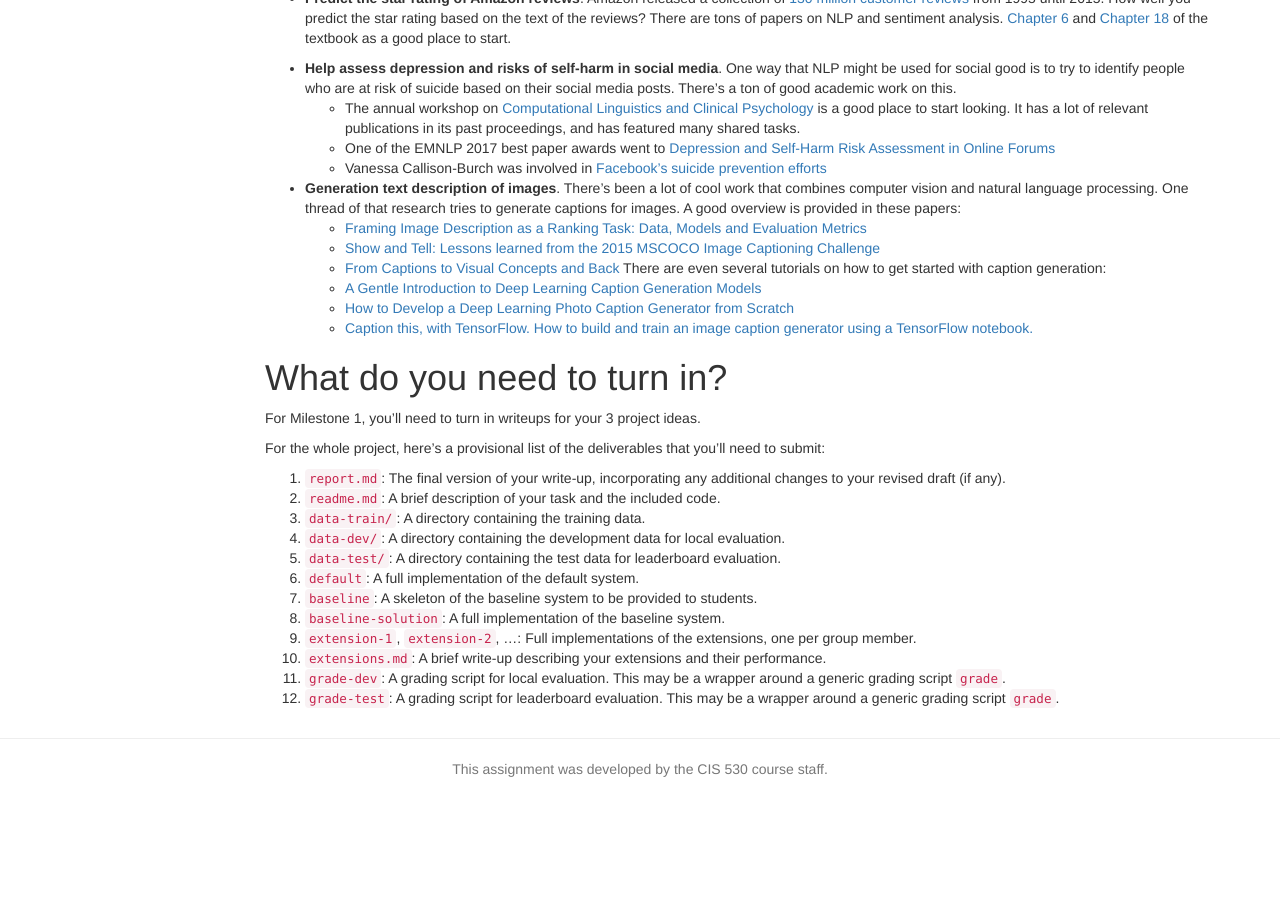
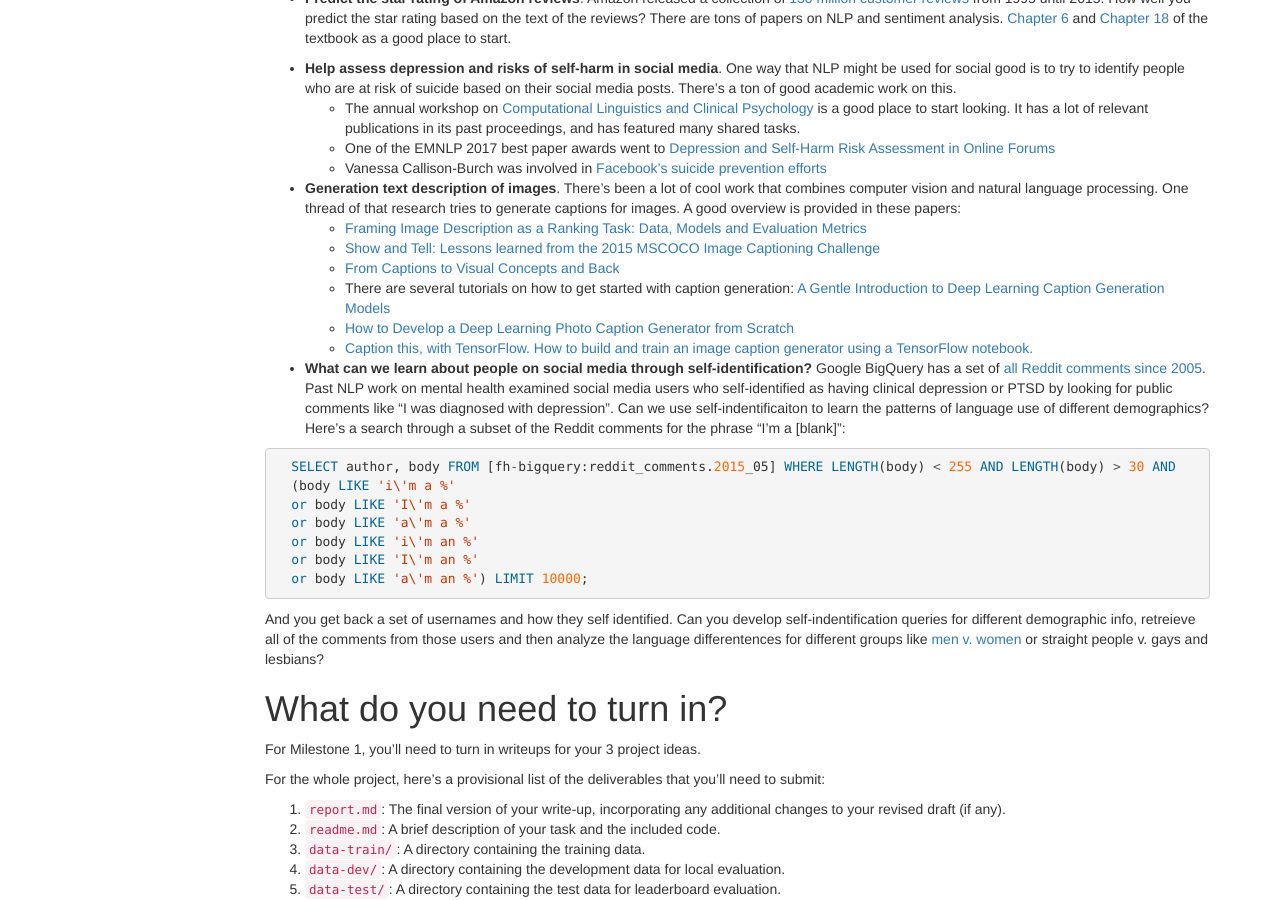
Before and after one commit to computational-linguistics-class/computational-linguistics-class.github.io, a Jekyll site: the page built from term-project.md, in a window 1280 px wide and 900 px high, scrolled down 4319 px. Built offline with Jekyll 4.4.1, drawn with Linux system fonts in a browser that asks for light colours; nearby versions of some CDN libraries; a script that is not in the unit is left out; comment, search, counter and statistics services are not loaded; before the commit the page ends 5128 px from its top, so only the background shows below that.

Commit message:
Demographic classifiers through self-identification

```diff
--- a/term-project.md
+++ b/term-project.md
@@ -275,10 +275,21 @@ You could collect all of the pre-nominal modifiers from a large parsed corpus li
   * [Framing Image Description as a Ranking Task: Data, Models and Evaluation Metrics](https://www.jair.org/media/3994/live-3994-7274-jair.pdf)
   * [Show and Tell: Lessons learned from the 2015 MSCOCO Image Captioning Challenge](https://arxiv.org/abs/1609.06647)
   * [From Captions to Visual Concepts and Back](http://www.m-mitchell.com/papers/CVPR15_0866.pdf)
-There are even several tutorials on how to get started with caption generation:
-  * [A Gentle Introduction to Deep Learning Caption Generation Models](https://machinelearningmastery.com/deep-learning-caption-generation-models/)
+  * There are several tutorials on how to get started with caption generation:  [A Gentle Introduction to Deep Learning Caption Generation Models](https://machinelearningmastery.com/deep-learning-caption-generation-models/)
   * [How to Develop a Deep Learning Photo Caption Generator from Scratch](https://machinelearningmastery.com/develop-a-deep-learning-caption-generation-model-in-python/)
   * [Caption this, with TensorFlow. How to build and train an image caption generator using a TensorFlow notebook.](https://www.oreilly.com/learning/caption-this-with-tensorflow)
+
+* __What can we learn about people on social media through self-identification?__ Google BigQuery has a set of [all Reddit comments since 2005](https://bigquery.cloud.google.com/dataset/fh-bigquery:reddit_comments). Past NLP work on mental health examined social media users who self-identified as having clinical depression or PTSD by looking for public comments like "I was diagnosed with depression".  Can we use self-indentificaiton to learn the patterns of language use of different demographics?  Here's a search through a subset of the Reddit comments for the phrase "I'm a [blank]":
+{% highlight sql %}
+  SELECT author, body FROM [fh-bigquery:reddit_comments.2015_05] WHERE LENGTH(body) < 255 AND LENGTH(body) > 30 AND
+  (body LIKE 'i\'m a %'
+  or body LIKE 'I\'m a %'
+  or body LIKE 'a\'m a %'
+  or body LIKE 'i\'m an %'
+  or body LIKE 'I\'m an %'
+  or body LIKE 'a\'m an %') LIMIT 10000;
+{% endhighlight %}
+And you get back a set of usernames and how they self identified.  Can you develop self-indentification queries for different demographic info, retreieve all of the comments from those users and then analyze the language differentences for different groups like [men v. women](http://www.aclweb.org/anthology/P13-1070) or straight people v. gays and lesbians?
 
 # What do you need to turn in?
 
```
